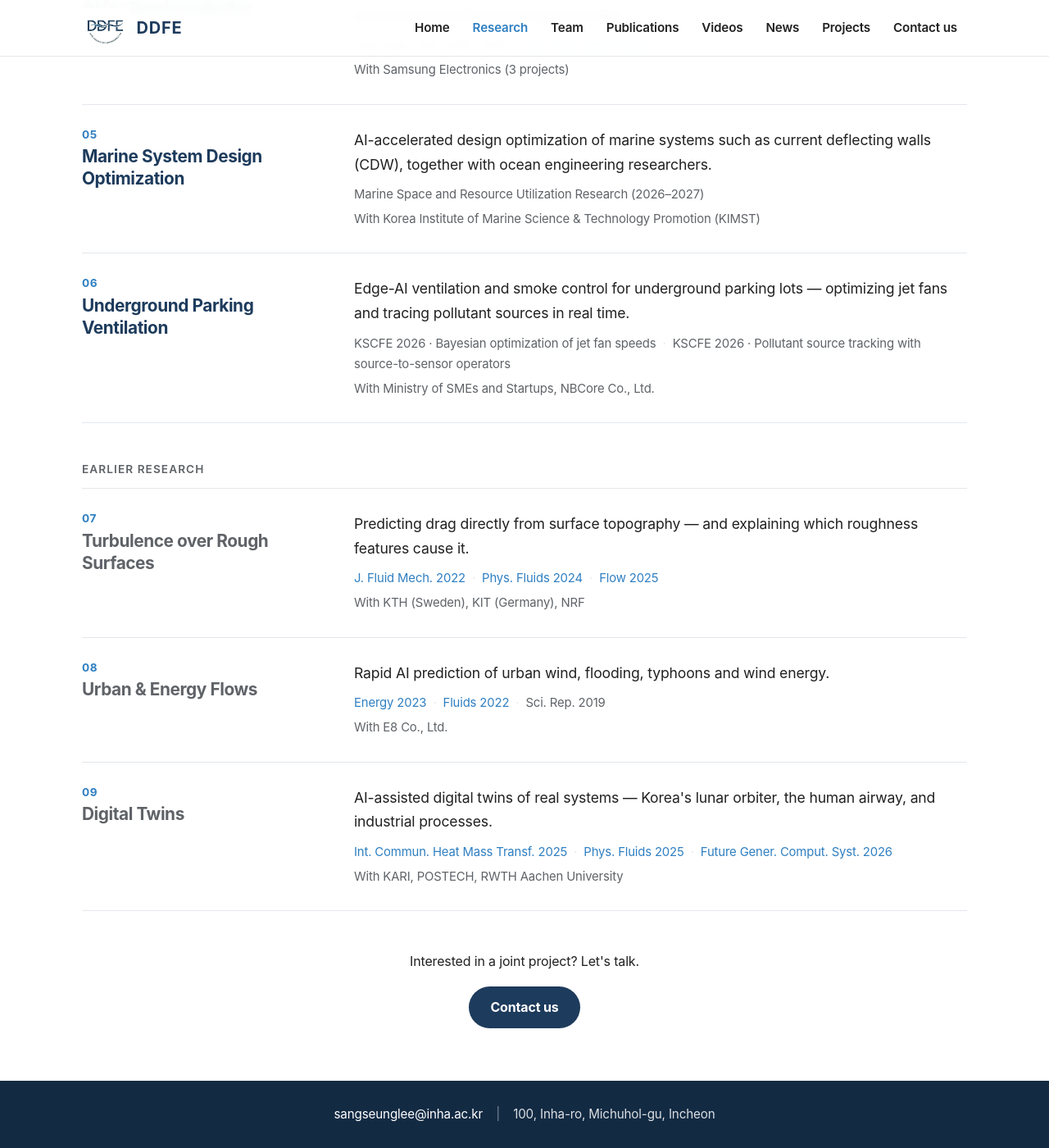
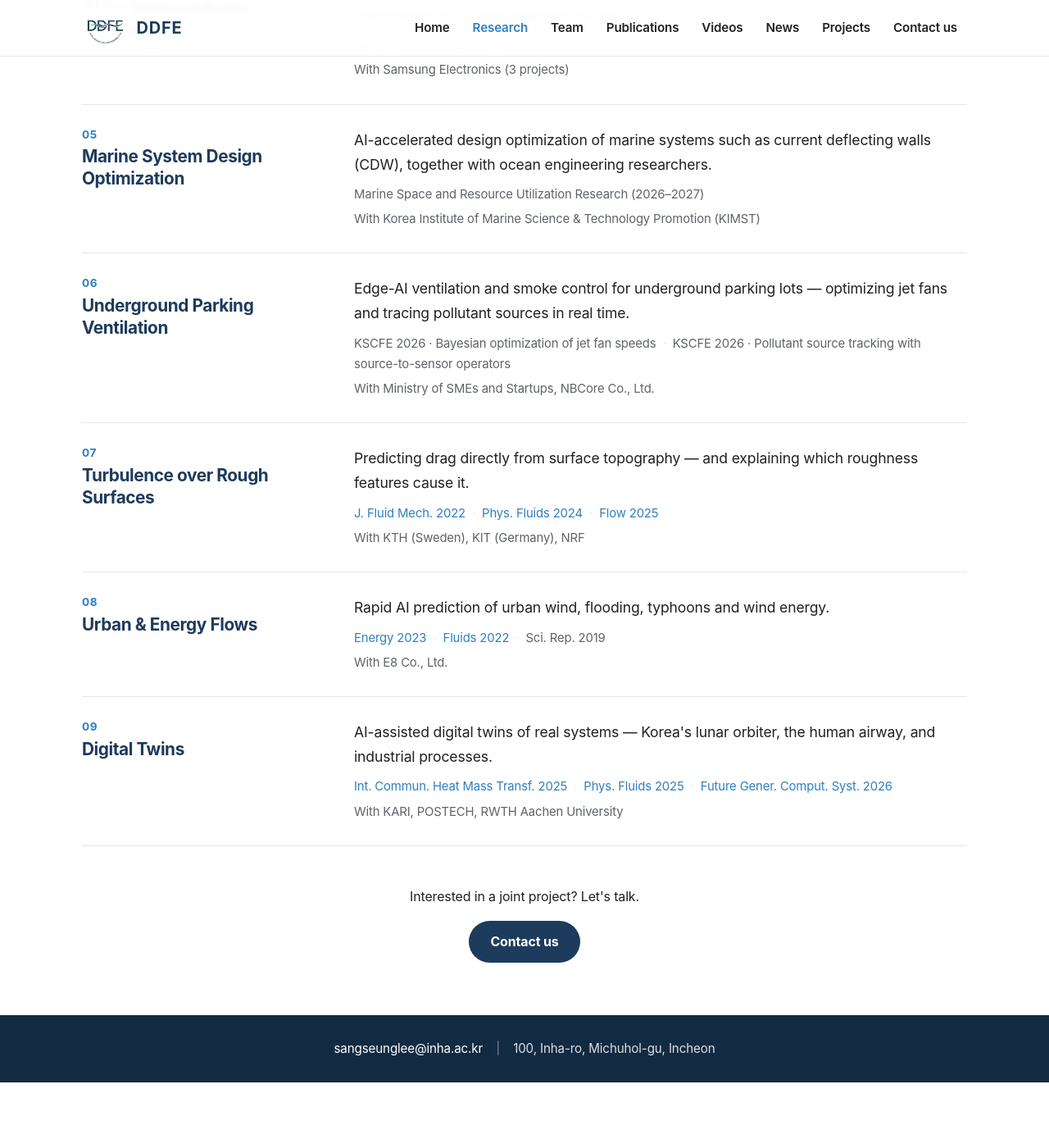
Before and after one commit to sanlee-ddfe/ddfe.github.io, a Jekyll site: the page built from research.html, in a window 1280 px wide and 1400 px high, scrolled down 1128 px. Shown: the whole window at 82% size. Built offline with Jekyll 4.4.1, drawn with Linux system fonts in a browser that asks for light colours; some web fonts are replaced; after the commit the page ends 2448 px from its top, so only the background shows below that.

Commit message:
Add JCP acceptance news; show research themes as one list
Co-Authored-By: Claude Opus 5.5 <noreply@anthropic.com>

```diff
--- a/_data/research.yml
+++ b/_data/research.yml
@@ -8,7 +8,6 @@
 #     impact:     one sentence
 #     highlights: key papers / projects (label shown, url optional)
 #     partners:   sponsors / collaborators (one line)
-#     earlier:    true -> listed under "Earlier research" at the bottom
 # ------------------------------------------------------------
 
 intro: We accelerate the analysis and design of fluid engineering systems with AI — turning expensive flow problems into fast, reliable predictions.
@@ -81,7 +80,6 @@ themes:
       - label: Flow 2025
         url: https://arxiv.org/abs/2405.09256
     partners: KTH (Sweden), KIT (Germany), NRF
-    earlier: true
 
   - title: Urban & Energy Flows
     impact: Rapid AI prediction of urban wind, flooding, typhoons and wind energy.
@@ -92,7 +90,6 @@ themes:
         url: https://www.mdpi.com/2311-5521/7/12/367
       - label: Sci. Rep. 2019
     partners: E8 Co., Ltd.
-    earlier: true
 
   - title: Digital Twins
     impact: AI-assisted digital twins of real systems — Korea's lunar orbiter, the human airway, and industrial processes.
@@ -104,4 +101,3 @@ themes:
       - label: Future Gener. Comput. Syst. 2026
         url: https://www.sciencedirect.com/science/article/pii/S0167739X25002304
     partners: KARI, POSTECH, RWTH Aachen University
-    earlier: true
--- a/assets/css/style.css
+++ b/assets/css/style.css
@@ -223,6 +223,3 @@ h3 { font-size: 1.15rem; margin: 0 0 .4rem; }
 .keyword-row { display: flex; flex-wrap: wrap; gap: 8px; margin: -0.8rem 0 2.5rem; }
 .keyword { display: inline-block; padding: 5px 12px; border-radius: 999px; background: var(--bg-soft); color: var(--muted); font-size: .88rem; }
 .keyword-main { background: #e8f1fa; color: var(--accent); font-weight: 600; }
-.earlier-title { font-size: .85rem; font-weight: 600; text-transform: uppercase; letter-spacing: .08em; color: var(--muted); margin: 3rem 0 .8rem; }
-.themes.earlier { border-top: 1px solid var(--line); }
-.themes.earlier .theme h2 { color: var(--muted); }
--- a/research.html
+++ b/research.html
@@ -12,18 +12,9 @@ permalink: /research/
       {% for k in R.keywords %}<span class="keyword{% if forloop.first %} keyword-main{% endif %}">{{ k }}</span>{% endfor %}
     </div>
 
-    {% assign current = R.themes | where_exp: "t", "t.earlier != true" %}
-    {% assign earlier = R.themes | where_exp: "t", "t.earlier == true" %}
     <ol class="themes">
-      {% for t in current %}{% include research-theme.html theme=t %}{% endfor %}
+      {% for t in R.themes %}{% include research-theme.html theme=t %}{% endfor %}
     </ol>
-
-    {% if earlier.size > 0 %}
-    <h3 class="earlier-title">Earlier research</h3>
-    <ol class="themes earlier" start="{{ current.size | plus: 1 }}" style="counter-reset: theme {{ current.size }};">
-      {% for t in earlier %}{% include research-theme.html theme=t %}{% endfor %}
-    </ol>
-    {% endif %}
 
     <div class="cta">
       <p>Interested in a joint project? Let's talk.</p>
```
Also changed, not shown: _data/news.yml (+8 -0 lines), assets/images/news/2026-11-jcp-amr.jpg (added).
